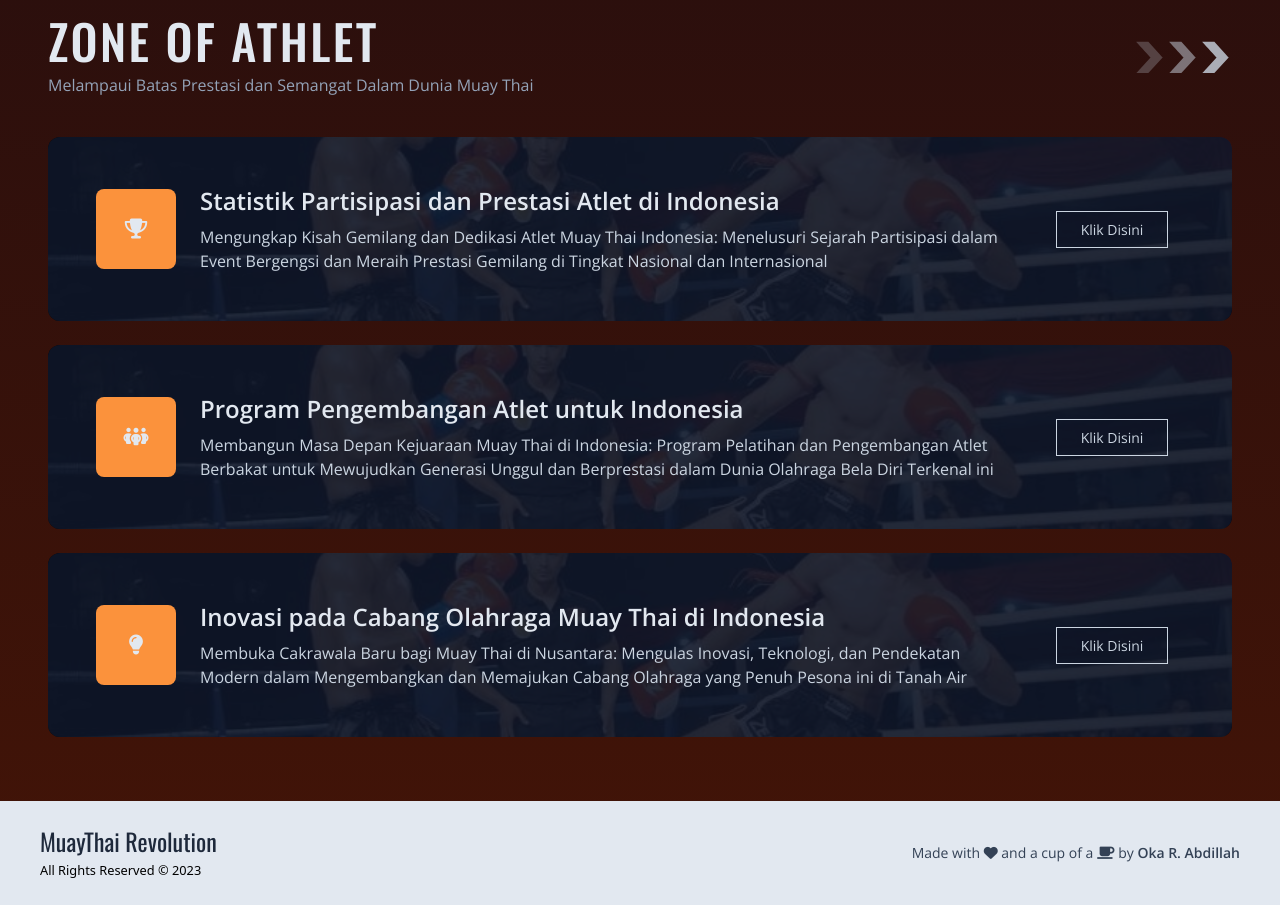
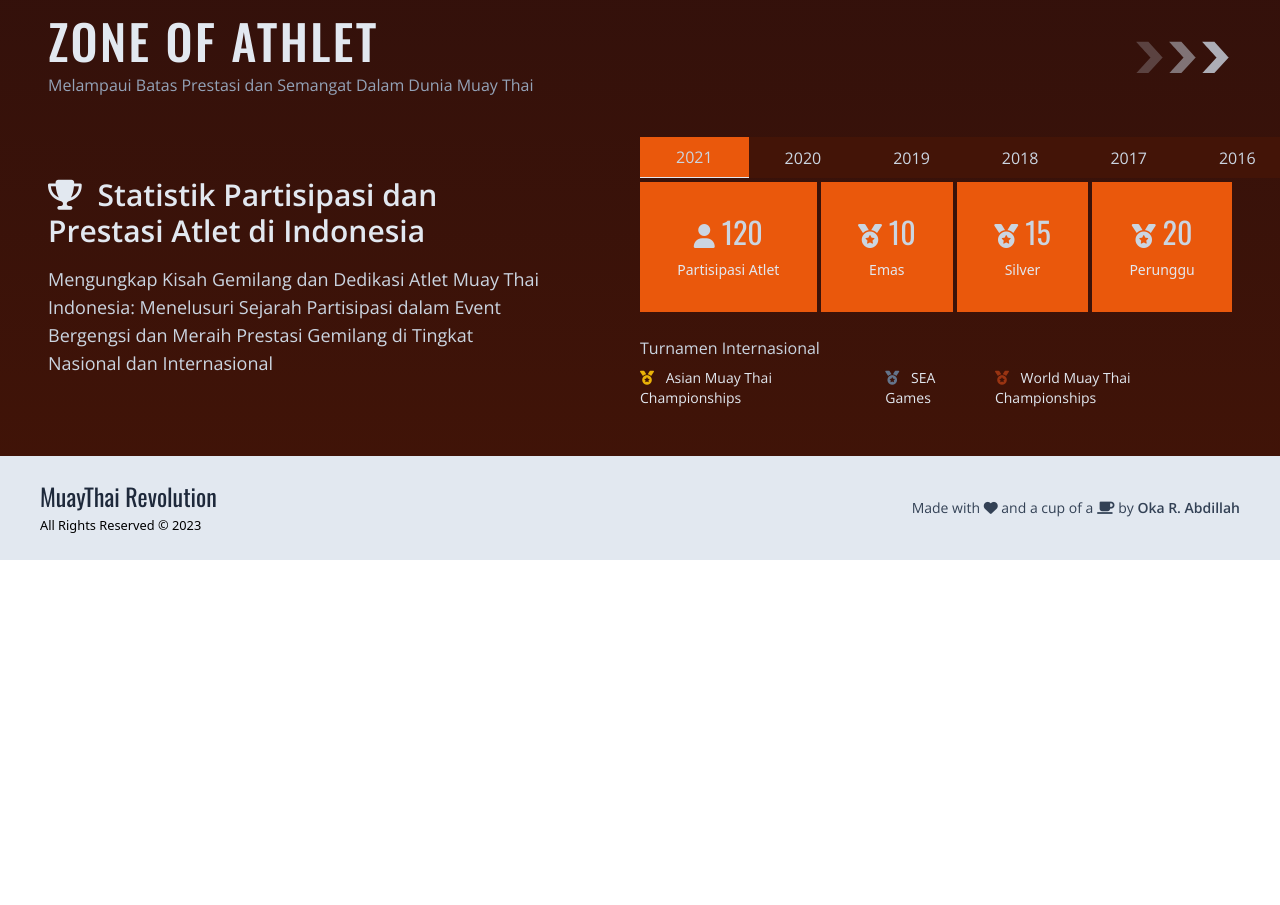
Before and after one commit to or-abdillh/muay-thai-revolution, a Vue app: page / in a window 1280 px wide. Shown: the part 4200-5105 px from the top of the page. After the commit the page ends 4760 px from the top, so only its background shows below. Built offline with nearby package versions, Linux system fonts and the light colour scheme; what @splidejs/vue-splide would draw is missing.

Commit message:
Update Athlet section

```diff
--- a/src/pages/partials/AthletSection.vue
+++ b/src/pages/partials/AthletSection.vue
@@ -1,29 +1,9 @@
 <template>
     <SectionCard data-role="main-section" id="Atlet">
         <SectionTitle title="Zone Of Athlet" subtitle="Melampaui Batas Prestasi dan Semangat Dalam Dunia Muay Thai"></SectionTitle>
-        <section class="">
-            <!-- subs menu -->
-            <template v-for="(sub, x) in subs" :key="x">
-                <div class="w-full relative bg-[url('/images/muay-thai-battle.jpg')] bg-center bg-cover bg-no-repeat mb-6 rounded-xl overflow-hidden">
-                    <div class="bg-slate-900 bg-opacity-90 hover:backdrop-blur-lg duration-300 p-12 flex flex-col md:flex-row md:items-center gap-6">
-                        <!-- icon -->
-                        <div>
-                            <div class="w-20 h-20 bg-orange-400 rounded-lg grid place-items-center">
-                                <i class="fa-solid text-slate-200 text-xl" :class="sub?.icon"></i>
-                            </div>
-                        </div>
-                        <!-- copywriter -->
-                        <div class="md:w-9/12">
-                            <p class="text-2xl text-slate-200 font-semibold mb-2">{{ sub.heading }}</p>
-                            <p class="text-slate-300">{{ sub.sub }}</p>
-                        </div>
-                        <!-- link -->
-                        <div class="md:text-center flex-grow">
-                            <a href="" class="border border-slate-300 text-slate-300 px-6 py-2 text-sm hover:bg-orange-600 duration-300">Klik Disini</a>
-                        </div>
-                    </div>
-                </div>
-            </template>
+
+        <section>
+            <AthletStaticticSection></AthletStaticticSection>
         </section>
     </SectionCard>
 </template>
@@ -32,11 +12,12 @@
 
 import SectionCard from '@component/base/SectionCard.vue'
 import SectionTitle from '@component/base/SectionTitle.vue'
+import AthletStaticticSection from '@page/partials/AthletStaticticSection.vue'
 
 const subs = [
     {
         heading: 'Statistik Partisipasi dan Prestasi Atlet di Indonesia',
-        sub: 'Mengungkap Kisah Gemilang dan Dedikasi Atlet Muay Thai Indonesia: Menelusuri Sejarah Partisipasi dalam Event Bergengsi dan Meraih Prestasi Gemilang di Tingkat Nasional dan Internasional',
+        sub: '',
         icon: 'fa-trophy'
     },
     {
--- /dev/null
+++ b/src/pages/partials/AthletStaticticSection.vue
@@ -0,0 +1,189 @@
+ <template>
+    <section>
+        <!-- wrapper -->
+        <div class="flex flex-col md:flex-row gap-6 justify-between items-center">
+            <!-- copywriter -->
+            <div class="md:w-5/12">
+                <p class="font-semibold text-3xl text-slate-200 mb-4">
+                    <!-- icon -->
+                    <i class="fa-solid fa-trophy me-2"></i>
+                    Statistik Partisipasi dan Prestasi Atlet di Indonesia
+                </p>
+                <p class="text-lg text-slate-300">Mengungkap Kisah Gemilang dan Dedikasi Atlet Muay Thai Indonesia: Menelusuri Sejarah Partisipasi dalam Event Bergengsi dan Meraih Prestasi Gemilang di Tingkat Nasional dan Internasional</p>
+            </div>
+            <!-- stats -->
+            <div class="md:w-6/12">
+                <!-- bar -->
+                <div class="flex flex-wrap md:flex-nowrap text-slate-300 mb-1">
+                    <template v-for="{ year } in statistics" :key="year">
+                        <button @click="yearActive = year" :class="{'border-b border-slate-200 bg-orange-600': yearActive == year, 'bg-orange-950': yearActive != year}" class="px-9 py-2 duration-300 hover:bg-orange-900">{{ year }}</button>
+                    </template>
+                </div>
+                <!-- lists -->
+                <div class="flex flex-wrap md:flex-nowrap gap-1 mb-6">
+                    <template v-for="stat in statistics" :key="stat">
+                        <!-- participants -->
+                        <div v-if="stat?.year == yearActive" class="bg-orange-600 text-slate-200 p-8 text-center text-sm flex-grow">
+                            <h1 class="text-slate-300 text-3xl mb-2">
+                                <i class="fa-solid fa-user text-2xl"></i>
+                                {{ stat?.totalParticipants }}
+                            </h1>
+                            Partisipasi Atlet
+                        </div>
+                        <!-- gold -->
+                        <div v-if="stat?.year == yearActive" class="bg-orange-600 text-slate-200 p-8 text-center text-sm flex-grow">
+                            <h1 class="text-slate-300 text-3xl mb-2">
+                                <i class="fa-solid fa-medal text-2xl"></i>
+                                {{ stat?.goldMedals }}</h1>
+                            Emas
+                        </div>
+                        <!-- silver -->
+                        <div v-if="stat?.year == yearActive" class="bg-orange-600 text-slate-200 p-8 text-center text-sm flex-grow">
+                            <h1 class="text-slate-300 text-3xl mb-2">
+                                <i class="fa-solid fa-medal text-2xl"></i>
+                                {{ stat?.silverMedals }}
+                            </h1>
+                            Silver
+                        </div>
+                        <!-- gold -->
+                        <div v-if="stat?.year == yearActive" class="bg-orange-600 text-slate-200 p-8 text-center text-sm flex-grow">
+                            <h1 class="text-slate-300 text-3xl mb-2">
+                                <i class="fa-solid fa-medal text-2xl"></i>
+                                {{ stat?.bronzeMedals }}
+                            </h1>
+                            Perunggu
+                        </div>
+                    </template>
+                </div>
+                <!-- tournaments -->
+                <div>
+                    <p class="text-slate-300 mb-2">Turnamen Internasional</p>
+                    <div class="flex flex-col md:flex-row md:gap-3">
+                        <template v-for="stat in statistics" :key="stat.internationalTournaments">
+                            <template v-for="tournament in stat.internationalTournaments" :key="tournament">
+                                <div v-if="stat?.year == yearActive" class="mb-2">
+                                    <p class="text-slate-200 text-sm">
+                                        <i class="fa-solid fa-medal me-2" :class="{ 'text-yellow-500': tournament?.medalType == 'gold', 'text-slate-500': tournament?.medalType == 'silver', 'text-orange-800': tournament?.medalType == 'bronze' }"></i>
+                                        {{ tournament?.tournamentName }}
+                                    </p>
+                                </div>
+                            </template>
+                        </template>
+                    </div>
+                </div>
+            </div>
+        </div>
+    </section>
+</template>
+
+<script setup>
+
+import { ref } from 'vue'
+
+const yearActive = ref('2021')
+
+const statistics = [
+    {
+        year: 2021,
+        totalParticipants: 120,
+        goldMedals: 10,
+        silverMedals: 15,
+        bronzeMedals: 20,
+        totalMedals: 45,
+        nationalChampionship: true,
+        internationalTournaments: [
+            {
+                tournamentName: "Asian Muay Thai Championships",
+                medalType: "gold",
+            },
+            {
+                tournamentName: "SEA Games",
+                medalType: "silver",
+            },
+            {
+                tournamentName: "World Muay Thai Championships",
+                medalType: "bronze",
+            },
+        ],
+    },
+    {
+        year: 2020,
+        totalParticipants: 100,
+        goldMedals: 5,
+        silverMedals: 10,
+        bronzeMedals: 15,
+        totalMedals: 30,
+        nationalChampionship: true,
+        internationalTournaments: [
+            {
+                tournamentName: "Asian Muay Thai Championships",
+                medalType: "silver",
+            },
+            {
+                tournamentName: "SEA Games",
+                medalType: "bronze",
+            },
+        ],
+    },
+    {
+        year: 2019,
+        totalParticipants: 80,
+        goldMedals: 7,
+        silverMedals: 12,
+        bronzeMedals: 18,
+        totalMedals: 37,
+        nationalChampionship: true,
+        internationalTournaments: [
+            {
+                tournamentName: "Asian Muay Thai Championships",
+                medalType: "gold",
+            },
+        ],
+    },
+    {
+        year: 2018,
+        totalParticipants: 90,
+        goldMedals: 9,
+        silverMedals: 14,
+        bronzeMedals: 22,
+        totalMedals: 45,
+        nationalChampionship: true,
+        internationalTournaments: [
+            {
+                tournamentName: "SEA Games",
+                medalType: "silver",
+            },
+            {
+                tournamentName: "World Muay Thai Championships",
+                medalType: "bronze",
+            },
+        ],
+    },
+    {
+        year: 2017,
+        totalParticipants: 70,
+        goldMedals: 6,
+        silverMedals: 11,
+        bronzeMedals: 15,
+        totalMedals: 32,
+        nationalChampionship: true,
+        internationalTournaments: [
+            {
+                tournamentName: "Asian Muay Thai Championships",
+                medalType: "silver",
+            },
+        ],
+    },
+    {
+        year: 2016,
+        totalParticipants: 60,
+        goldMedals: 4,
+        silverMedals: 8,
+        bronzeMedals: 12,
+        totalMedals: 24,
+        nationalChampionship: true,
+        internationalTournaments: [],
+    },
+]
+
+</script>
```
